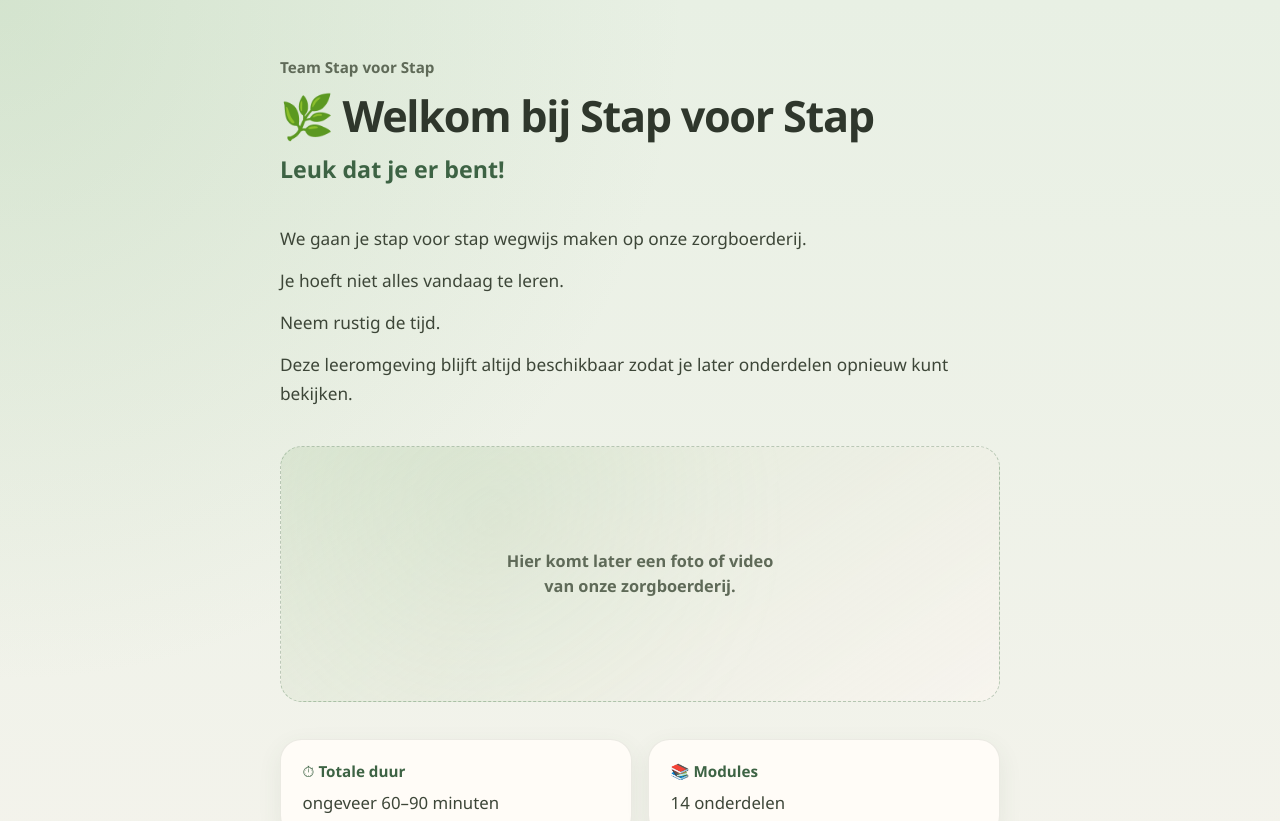
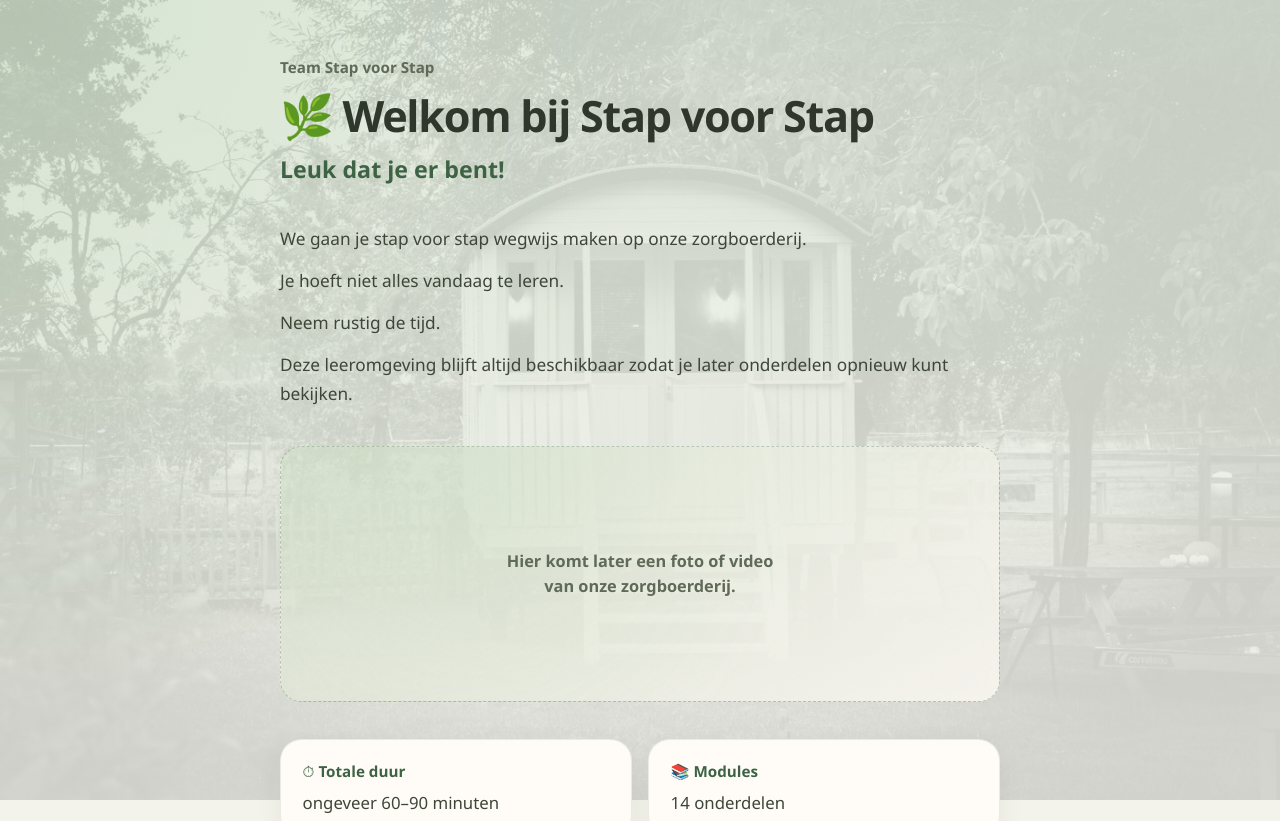
Before and after one commit to heesakkers1/Welkom-bij-stap-voor-stap, a React (Vite) app: page /intro in a window 1280 px wide. Shown: the top 821 px of the page. Built offline with nearby package versions, Linux system fonts and the light colour scheme.

Commit message:
Voeg pipowagen-foto toe als lichte achtergrond op welkom- en startpagina
Co-Authored-By: Claude Opus 5.5 (1M context) <noreply@anthropic.com>
Claude-Session: https://claude.ai/code/session_01K3aioRgixkMbM8mCrG6ahM

```diff
--- a/src/index.css
+++ b/src/index.css
@@ -64,3 +64,19 @@ svg {
   display: block;
   max-width: 100%;
 }
+
+/* Lichte, transparante foto als achtergrond op de eerste pagina's. */
+.page-backdrop {
+  position: relative;
+  isolation: isolate;
+}
+
+.page-backdrop::before {
+  content: '';
+  position: fixed;
+  inset: 0;
+  z-index: -1;
+  background: url('/fotos/pipowagen.jpg') center / cover no-repeat;
+  opacity: 0.14;
+  pointer-events: none;
+}
--- a/src/pages/Dashboard.jsx
+++ b/src/pages/Dashboard.jsx
@@ -83,7 +83,7 @@ function Dashboard() {
   }
 
   return (
-    <main className="dashboard">
+    <main className="dashboard page-backdrop">
       <header className="dashboard__header">
         <div className="dashboard__intro">
           <p className="dashboard__eyebrow">Welkom!</p>
--- a/src/pages/WelcomeScreen.jsx
+++ b/src/pages/WelcomeScreen.jsx
@@ -16,7 +16,7 @@ function WelcomeScreen() {
   }
 
   return (
-    <main className="welcome-screen">
+    <main className="welcome-screen page-backdrop">
       <div className="welcome-screen__inner">
         <header className="welcome-screen__header">
           <p className="welcome-screen__brand">Team Stap voor Stap</p>
```
Also changed, not shown: public/fotos/pipowagen.jpg (added).
